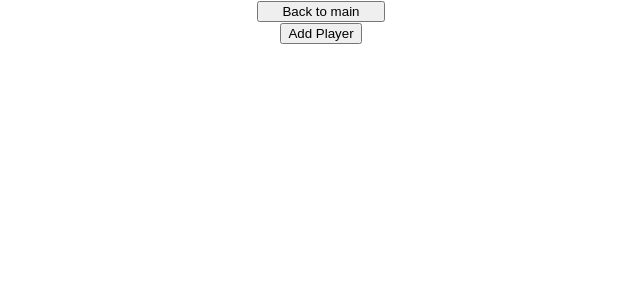
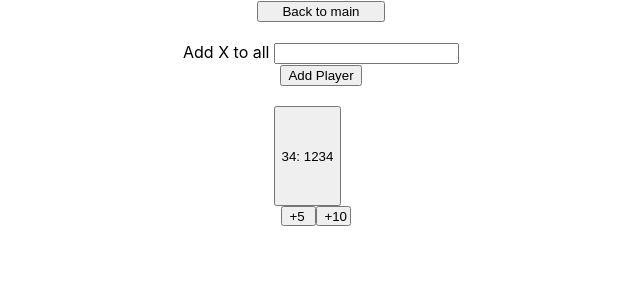
Before and after one commit to RadLarry/MyTuts, a React (Create React App) app: page /gamestats in a window 1280 px wide. Shown: the top 300 px of the page, without its empty margins (319-959 px from the left). Built offline with nearby package versions, Linux system fonts and the light colour scheme.

Commit message:
besserer state und Spielereien

```diff
--- a/src/App.tsx
+++ b/src/App.tsx
@@ -13,10 +13,6 @@ function App() {
 
   return (
     <div className="App" id="App">
-
-
-
-
       <Router>
 
         <Routes>
--- a/src/Punktesystem/Points.tsx
+++ b/src/Punktesystem/Points.tsx
@@ -1,37 +1,37 @@
 import React from "react";
 import "./gamestyle.css";
 
-class Box extends React.Component<any, any>{
-    constructor(props:any) {
-        super(props);
-        this.state ={
-            points:0
-        }
-    }
+
+
+class Box extends React.Component<{key:number,name:string, pointfnct: (e:React.MouseEvent<HTMLButtonElement>,i:number) => void, points:number}, {}>{
 
 
 
- newpoint(e:any,amount:number){
-        this.setState({...this.state,points:this.state.points + amount})
- }
     render() {
         return (
             <div className={"Krams"}>
-                <button  className={"Kramsbg"} onClick={(e)=> this.newpoint(e,1)}> {this.props.name + ":\n"+this.state.points }</button>
-                <button  className={"smallbutton"} onClick={(e) => this.newpoint(e,5)}>+5</button>
-                <button  className={"smallbutton"} style={{marginLeft:0}} onClick={(e) => this.newpoint(e,10)}>+10</button>
+
+                <button   className={"Kramsbg"} onClick={(e:React.MouseEvent<HTMLButtonElement>)=> this.props.pointfnct(e,1)}> {this.props.name + ":\n"+this.props.points }</button>
+
+                <button  className={"smallbutton"} onClick={(e) => this.props.pointfnct(e,5)}>+5</button>
+                <button  className={"smallbutton"} style={{marginLeft:0}} onClick={(e) => this.props.pointfnct(e,10)}>+10</button>
 
             </div>
         );
     }
 }
 
-export class PlayerField extends React.Component<any, any>{
+export class PlayerField extends React.Component<{}, {ActivePlayer:[{name:string,points:number}]}>{
     constructor(props:any) {
         super(props);
         //this.addplayer = this.addplayer.bind(this);
         this.state ={
-            ActivePlayer:[]
+            ActivePlayer:[
+                {
+                    name: '34',
+                    points: 1234
+                }
+            ]
 
         }
 
@@ -39,29 +39,89 @@ export class PlayerField extends React.Component<any, any>{
 
 
     addplayer(e:any){
-        let name = window.prompt("name")
-     this.state.ActivePlayer.push(<Box name={name}/>)
-        let temp = this.state.ActivePlayer;
-        this.setState({...this.state, ActivePlayer:this.state.ActivePlayer })
+        let name:any = window.prompt("name")
+        //@ts-ignore
+  //   this.state.ActivePlayer.push(<Box allpoints = {(e) => console.log(this.state)} key={name} name={name}/>)       // ! JS non-null assertion operator, sicher gehen dass nicht null
+   //     this.setState( (prevstate) => ({ActivePlayer:[...prevstate.ActivePlayer, {name:name, points: 0}]}) )
+        this.setState({...this.state,ActivePlayer:[...this.state.ActivePlayer,{name:name,points:0}]} )
+        console.log(this.state.ActivePlayer)
    // this.props.ActivePlayer.append(<Box name="qwe"/>)
-        console.log(this.state.ActivePlayer)
 
+// {(e:any) => this.setState({...this.state,points:this.points + 10})}
 }
 
 
     render() {
-        const players:any = [];
-        this.state.ActivePlayer.forEach(
-            (e:any) => players.push(e)
-
-        )
+        //@ts-ignore
+        const players:React.ReactElement[] = [];
+        const NumberRegex = new RegExp("^[0-9]+$");
         return (
             <div>
+                <br/>
+                <legend>Add X to all <input
+
+                    onKeyDown={ (e:any) =>{
+                    {if (e.key === "Enter" && NumberRegex.test(e.target.value) )
+                    {   let InputValue = e.target.value as number;
+                        let StateCopy = {...this.state};
+
+
+                        let ModifiedStateCopy = StateCopy.ActivePlayer.map(
+                            (state,index) =>{
+                                state.points = state.points + Number(InputValue);
+
+                            }
+                        )
+                        console.log({ModifiedStateCopy})
+                        //@ts-ignore
+                        this.setState({...this.state})
+
+
+
+                    }
+                    if (e.key === "Enter") {
+
+                        if (!NumberRegex.test(e.target.value)){
+                            e.target.value = "nur nummern";
+                             setTimeout(
+                                 () => {
+                                     e.target.value = "";
+
+                                     e.style = {"background" :"red"}
+                                 },1000
+                             );
+
+                        }
+                    }
+                    }
+
+
+                    }}
+
+                /> </legend>
+
+
                 <button id= "button1" onClick={
                     (e) =>
                     this.addplayer(e)}>Add Player</button>
 
-              <div>{players}</div>
+              <div>
+                  { this.state.ActivePlayer.map( (p,i) => ( <Box
+
+                                                                    pointfnct= {(e,amount) =>{
+
+                                                                        p.points = p.points + amount;
+                                                                        this.setState({...this.state});
+                                                                        }
+                                                                    }
+
+                                                                points = {p.points}
+                                                                    key={i} name={p.name}/>)
+
+                  )
+
+                  }
+                  </div>
 
 
             </div>
@@ -70,10 +130,30 @@ export class PlayerField extends React.Component<any, any>{
 
 }
 
+
+// {players.map((p,i ) => <Box player={p}
+//                                               changePlayer={(p) =>
+//                                                   this.setState({...this.state, ActivePlayer: state.ActivePlayer.map((p2, i2) =>
+//                                                       if i2==i return p2 else return p})} />)}
 /*
 wenn ich f12 auf habe und dann viele player habe gehen die buttons ncit, wtf?
 
  <button onClick={
                     () => console.log(this.state)
                 }>qwewq</button>
+
+
+                       //@ts-ignore
+                                                                        let tempstate = {...this.state};
+                                                                        //@ts-ignore
+                                                                        let ts2 = {...tempstate.ActivePlayer[i]};
+                                                                        ts2.name = p.name;
+                                                                        ts2.points  = ts2.points + amount;
+                                                                        //@ts-ignore
+                                                                        tempstate[i] = ts2;
+                                                                        //@ts-ignore
+                                                                        console.log(tempstate[i]);
+                                                                        console.log(p);
+
+
  */
```
